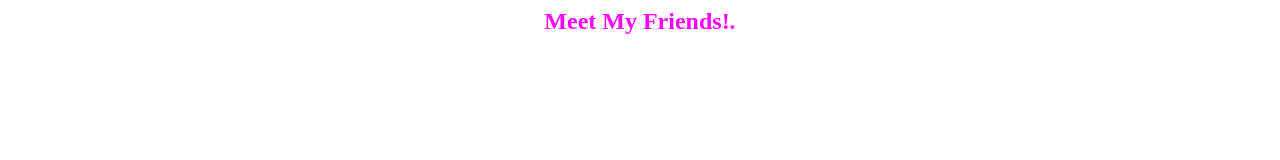
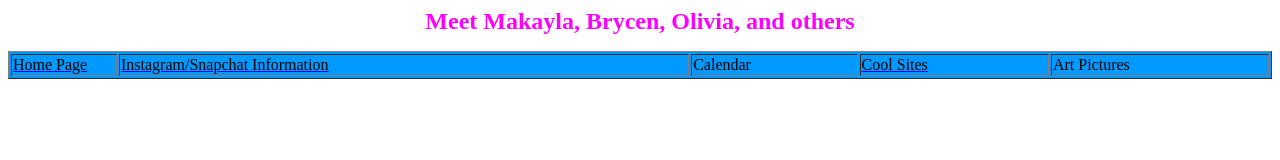
Before and after one commit to tylerw297/tylerw297.github.io, a plain HTML site: page friends.html in a window 1280 px wide. Drawn offline with Linux system fonts and the light colour scheme.

Commit message:
Update friends.html

```diff
--- a/friends.html
+++ b/friends.html
@@ -1,16 +1,30 @@
 <HTML>
 <!--This file created 6/25/98 11:48 AM by Claris Home Page version 3.0-->
 <HEAD>
-   <TITLE>Friends</TITLE>
+   <TITLE>Third</TITLE>
    <META NAME=GENERATOR CONTENT="Claris Home Page 3.0">
    <X-CLARIS-WINDOW TOP=139 BOTTOM=480 LEFT=44 RIGHT=574>
    <X-CLARIS-TAGVIEW MODE=minimal>
 </HEAD>
 <BODY BGCOLOR="#FFFFFF">
-<CENTER><FONT SIZE="+2" FACE="Nadianne" COLOR="#FF00FF"><B>Meet My Friends!. </B></FONT></CENTER>
+<CENTER><FONT SIZE="+2" FACE="Nadianne" COLOR="#FF00FF"><B>Meet Makayla, Brycen, Olivia, and others </B></FONT></CENTER>
 
+<P><FONT COLOR="#FFFFFF"><TABLE BORDER=1 BGCOLOR="#0099FF" WIDTH="100%">
    <TR>
       <TD WIDTH=102>
+         <P><A HREF="https://tylerw297.github.io/"><FONT COLOR="#000000">Home Page</FONT></A></P>
+      </TD>
+      <TD>
+         <P><A HREF="https://tylerw297.github.io/instasnapinfo.html"><FONT COLOR="#000000">Instagram/Snapchat Information</FONT></A></P>
+      </TD>
+      <TD>
+         <P><FONT COLOR="#000000">Calendar</FONT></P>
+      </TD>
+      <TD>
+         <P><A HREF="https://tylerw297.github.io/coolsites.html"><FONT COLOR="#000000">Cool Sites</FONT></A></P>
+      </TD>
+      <TD>
+         <P><FONT COLOR="#000000">Art Pictures</FONT></P>
       </TD>
    </TR>
 </TABLE>
```
